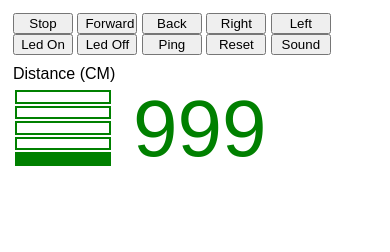
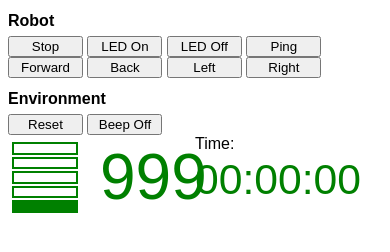
Before and after one commit to joegaffey/websocket-bot, a plain HTML site: page public/bot-ctrl.html in a window 390 px wide. Both pictures are taken after a click on the button "Left". Drawn offline with Linux system fonts and the light colour scheme.

Commit message:
Merged timer and control frames

```diff
--- a/public/bot-ctrl.html
+++ b/public/bot-ctrl.html
@@ -10,31 +10,46 @@
     font-family: Arial, Helvetica, sans-serif;
   }
   button {
-    width: 60px;
-  }
-  #controls {
-    padding: 5px;
+    width: 75px;
   }
   #distance {
-    font-size: 12pt;
-    padding: 5px;
+    position: absolute;
+    left: 0px;
+    width: 50%;
+  }
+  #timer {
+    position: absolute;
+    right: 0px;
+    width: 50%;
   }
   #distanceVal {
+    position: absolute;
+    left: 100px;
+    top: 5px;
     color: green;
-    float: left;
-    font-size: 60pt;
-    width: 100px;
-    padding-left: 20px;
+    font-size: 48pt;
   }
   #distanceEq {
-    padding-top: 5px;
-    float: left;
-    width: 100px;
-    height: 80px;
+    position: absolute;
+    left: 10px;
+    top: 5px;
+    width: 70px;
+    height: 75px;
   }
   #eqTable {
     width: 100%;
     height: 100%;
+  }
+  #time {
+    position: absolute;
+    top: 20px;
+    width: 100%;
+    color: green;
+    font-size: 32pt;
+  }
+  h4 {
+    margin-top: 12px;
+    margin-bottom: 6px;
   }
   td {
     background-color: white;
@@ -43,21 +58,24 @@
   </style>
 </head>
 <body>
+  <h4>Robot</h4>
   <div id="controls">
     <button onclick="robot_stop()">Stop</button>
+    <button onclick="robot_ledOn()">LED On</button>
+    <button onclick="robot_ledOff()">LED Off</button>
+    <button onclick="robot_ping()">Ping</button>
     <button onclick="robot_forward()">Forward</button>
     <button onclick="robot_backward()">Back</button>
+    <button onclick="robot_left()">Left</button>
     <button onclick="robot_right()">Right</button>
-    <button onclick="robot_left()">Left</button>
-    <button onclick="robot_ledOn()">Led On</button>
-    <button onclick="robot_ledOff()">Led Off</button>
-    <button onclick="robot_ping()">Ping</button>
-    <button onclick="robot_reset()">Reset</button>
-    <button onclick="toggle_sound()">Sound</button>
   </div>
 
+  <h4>Environment</h4>
+  <button onclick="reset()">Reset</button>
+  <button id="beepButton" onclick="toggle_sound()">Beep Off</button>
+
+  <div id="env_controls">
     <div id="distance">
-    <div>Distance (CM)</div>
       <div id="distanceEq">
         <table id="eqTable">
           <tr><td></td></tr>
@@ -69,18 +87,68 @@
       </div>
       <div id="distanceVal"></div>
     </div>
+    <div id="timer">
+      Time:
+      <div id="time">00:00:00</div>
+    </div>
+  </div>
+
 
 <script>
 
 var colors = ['red','orange','green','green','green'];
 
 var distanceValEl = document.getElementById('distanceVal');
+var beepButtonEl = document.getElementById('beepButton');
 var eqCells = document.querySelectorAll('table#eqTable td');
 
 var AUDIO_VOLUME = 0.02;
 var REFRESH_DELAY = 1000;
 
 var audio_vol = AUDIO_VOLUME;
+
+var GAME_TIME = 600000;
+var WARNING_TIME = 120000;
+var DANGER_TIME = 60000;
+
+var startTime;
+var timerStopped = true;
+var timeEl = document.getElementById('time');
+
+function messageListener(event) {
+  if(event.data.action && timerStopped) {
+    console.log(event.data.action);
+    if(![actions.stop,  actions.reset].includes(event.data.action))
+      startTimer();
+  }
+}
+
+if(window.self !== window.top)
+  addEventListener('message', messageListener);
+
+function startTimer() {
+  timerStopped = false;
+  toggle_sound();
+  startTime = new Date().getTime();
+  setInterval(function() {
+    var delta = GAME_TIME - (new Date().getTime() - startTime);
+    if(timerStopped || delta < 0)
+      return;
+    if(delta < WARNING_TIME)
+      time.style.color = 'orange';
+    if(delta < DANGER_TIME)
+      time.style.color = 'red';
+    time.innerHTML =  Math.floor(delta / 60000) + ':' +
+                      Math.floor((delta % 60000) / 1000) + ':' +
+                      Math.floor((delta % 1000) / 10);
+  }, 250);
+}
+
+function reset() {
+  timerStopped = true;
+  robot_reset();
+  time.innerHTML = "00:00:00";
+}
 
 var ctx = new (window.AudioContext || window.webkitAudioContext)();
 var o = ctx.createOscillator();
@@ -101,24 +169,30 @@ document.addEventListener('visibilitychange', function(){
     }
 },false);
 
-var audioOn = true;
+var beepOn = false;
 function toggle_sound() {
-  if(audioOn)
-    audioOn = false;
-  else
-    audioOn = true;
+  if(beepOn) {
+    beepOn = false;
+    beepButtonEl.innerHTML = 'Beep On';
+  }
+  else {
+    beepOn = true;
+    beepButtonEl.innerHTML = 'Beep Off';
+  }
 }
 
 document.addEventListener('keydown', keyDownHandler, false);
 
 setInterval(function() {
   var distance = robot_get_distance();
+  if(distance < 0)
+    timerStopped = true;
   distanceValEl.textContent = distance;
   var step = Math.floor(distance / 20);
   if(step > 4)
     step = 4;
   setColor(step);
-  if(distance > 1 && audioOn)
+  if(distance > 1 && beepOn)
     beep(step);
 }, REFRESH_DELAY);
 
--- a/public/robot.js
+++ b/public/robot.js
@@ -9,16 +9,13 @@ actions.ledOff = 6;
 actions.ping = 7;
 actions.reset = 8;
 
-var distance = 999;
-var lastDistance = distance;
-
 robot_left = function() {
-  robot_say('Turning left');
+  robot_say('Bearing left');
   sendMessage(actions.left);
 };
 
 robot_right = function() {
-  robot_say('Turning right');
+  robot_say('Bearing right');
   sendMessage(actions.right);
 };
 
@@ -55,22 +52,26 @@ robot_reset = function() {
   sendMessage(actions.reset);
 };
 
+var distance = 999;
+var lastDistance = distance;
 robot_get_distance = function() {
   if(lastDistance != distance) {
     if(distance === -1)
-      robot_say('Your algorithim is flawed. You have failed your mission.');
+      robot_say('The algorithm is flawed. The mission has failed.');
     else if(distance === -2)
-      robot_say('Congratulations. Your algorithim is satisfactory. You have reached your destination.');
+      robot_say('The algorithim is satisfactory. I have reached my destination. Thank you.');
   }
   lastDistance = distance;
   return distance;
 };
 
 var lastText = null;
-
 function robot_say(text) {
   if(lastText !== text) {
-    window.speechSynthesis.speak(new SpeechSynthesisUtterance(text));
+    var speech = new SpeechSynthesisUtterance(text)
+    speech.pitch = 0.1;
+    speech.rate = 1.3;
+    window.speechSynthesis.speak(speech);
   }
   lastText = text;
 }
```
Also changed, not shown: public/index.html (+4 -10 lines), public/timer.html (deleted, +0 -60 lines). Lines whose indentation alone changed are shown as unchanged.
